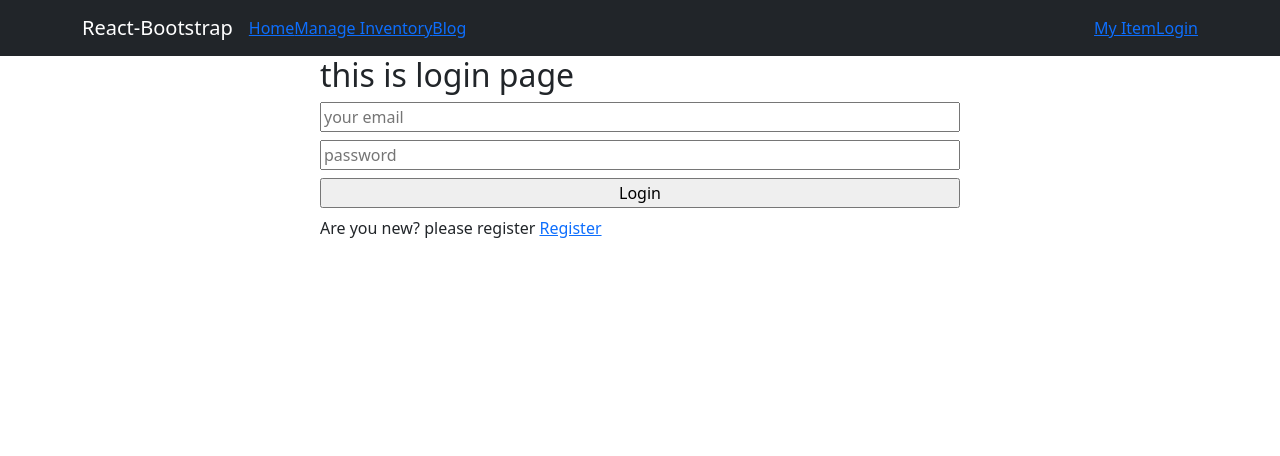
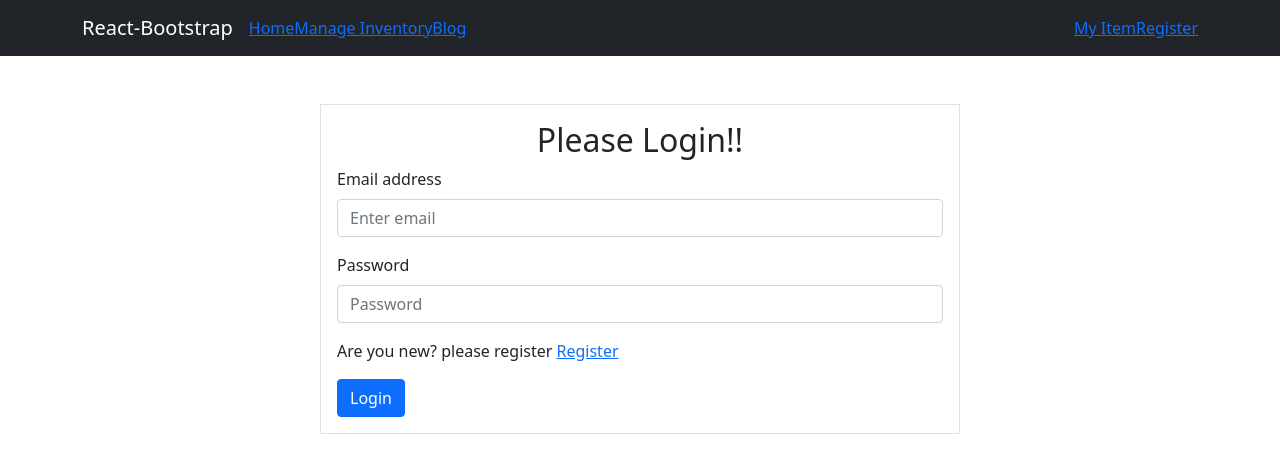
Before and after one commit to muh-arifulislam/warehouse-management-client, a React (Create React App) app: page /login in a window 1280 px wide. Shown: the top 456 px of the page. Built offline with nearby package versions, Linux system fonts and the light colour scheme; no server answers.

Commit message:
authentication updated

```diff
--- /dev/null
+++ b/src/pages/Loading/Loding.js
@@ -0,0 +1,14 @@
+import React from 'react';
+import { Spinner } from 'react-bootstrap';
+
+const Loading = () => {
+    return (
+        <div className='d-flex justify-content-center mt-5'>
+            <Spinner animation="border" role="status">
+                <span className="visually-hidden">Loading...</span>
+            </Spinner>
+        </div>
+    );
+};
+
+export default Loading;
--- a/src/pages/Login/Login.js
+++ b/src/pages/Login/Login.js
@@ -1,15 +1,15 @@
 import React from 'react';
 import { useState } from 'react';
-import { useSignInWithEmailAndPassword } from 'react-firebase-hooks/auth';
+import { signInWithEmailAndPassword } from "firebase/auth";
 import { Link, useLocation, useNavigate } from 'react-router-dom';
 import auth from '../../firebase.init';
+import { useAuthState } from 'react-firebase-hooks/auth';
+import { Button, Form } from 'react-bootstrap';
+import Loading from '../Loading/Loding';
 const Login = () => {
-    const [
-        signInWithEmailAndPassword,
-        user,
-        loading,
-        error,
-    ] = useSignInWithEmailAndPassword(auth);
+    const [user] = useAuthState(auth);
+    const [error, setError] = useState('');
+    const [loading, setLoading] = useState(false);
     // protected
     let navigate = useNavigate();
     let location = useLocation();
@@ -23,24 +23,50 @@ const Login = () => {
     const handlePasswordBlur = (event) => {
         SetPassword(event.target.value);
     }
-    const handleSubmit = async event => {
+    const handleSubmit = event => {
         event.preventDefault();
-        await signInWithEmailAndPassword(email, password);
-        navigate(from, { replace: true });
+        setLoading(true);
+        signInWithEmailAndPassword(auth, email, password)
+            .then((res) => {
+                setLoading(false);
+                navigate(from, { replace: true });
+            })
+            .catch((error) => {
+                setError(error.message);
+                setLoading(false);
+            })
         event.target.reset();
+
     }
     return (
-        <div className='w-50 mx-auto'>
-            <h2>this is login page</h2>
-            <form onSubmit={handleSubmit}>
-                <input onBlur={handleEmailBlur} className='d-block mb-2 w-100' type="email" name='email' placeholder='your email' />
-                <input onBlur={handlePasswordBlur} className='d-block mb-2 w-100' type="password" name="password" placeholder='password' required />
-                <input className='d-block mb-2 w-100' type="submit" value="Login" />
-            </form>
-            <div>
-                <p>Are you new? please register <Link to='/register'>Register</Link></p>
-            </div>
-        </div>
+        <>
+            {
+                loading ? <Loading></Loading> :
+                    <div className='w-50 mx-auto p-3 border mt-5'>
+                        <h2 className='text-center'>Please Login!!</h2>
+                        <Form onSubmit={handleSubmit}>
+                            <Form.Group className="mb-3" controlId="formBasicEmail">
+                                <Form.Label>Email address</Form.Label>
+                                <Form.Control onBlur={handleEmailBlur} type="email" placeholder="Enter email" />
+                            </Form.Group>
+                            <Form.Group className="mb-3" controlId="formBasicPassword">
+                                <Form.Label>Password</Form.Label>
+                                <Form.Control onBlur={handlePasswordBlur} type="password" placeholder="Password" />
+                            </Form.Group>
+                            {/* error section  */}
+                            <div>
+                                <p className='text-danger'>{error && error}</p>
+                            </div>
+                            <div>
+                                <p>Are you new? please register <Link to='/register'>Register</Link></p>
+                            </div>
+                            <Button variant="primary" type="submit">
+                                Login
+                            </Button>
+                        </Form>
+                    </div>
+            }
+        </>
     );
 };
 
--- a/src/pages/Register/Register.js
+++ b/src/pages/Register/Register.js
@@ -1,7 +1,9 @@
 import React, { useRef, useState } from 'react';
 import { Button, Form, Spinner } from 'react-bootstrap';
 import { useCreateUserWithEmailAndPassword, useSendEmailVerification, useUpdateProfile } from 'react-firebase-hooks/auth';
+import { Link } from 'react-router-dom';
 import auth from '../../firebase.init';
+import Loading from '../Loading/Loding';
 
 const Register = () => {
     const [
@@ -35,14 +37,9 @@ const Register = () => {
         }
     }
     return (
-        <div>
-            <div className='d-flex justify-content-center mt-5'>
+        <>
             {
-                    (loading || updating || sending) && <Spinner animation="border" role="status">
-                        <span className="visually-hidden">Loading...</span>
-                    </Spinner>
-                }
-            </div>
+                (loading || updating) ? <Loading></Loading> :
                     <div className='w-50 mx-auto p-3 border mt-5'>
                         <h2 className='text-center'>Please Register</h2>
                         <Form onSubmit={handleSubmit}>
@@ -62,17 +59,22 @@ const Register = () => {
                                 <Form.Label>Confirm Password</Form.Label>
                                 <Form.Control ref={confirmPasswordRef} type="password" placeholder="Confirm Password" />
                             </Form.Group>
+                            {/* display error section  */}
                             <div>
                                 {
                                     error1 && <p className='text-danger'>{error}</p>
                                 }
                             </div>
+                            <div>
+                                <p>Already Registered? please <Link to='/login'>Login</Link></p>
+                            </div>
                             <Button variant="primary" type="submit">
-                        Submit
+                                Register
                             </Button>
                         </Form>
                     </div>
-        </div >
+            }
+        </>
     );
 };
 
--- a/src/pages/Shared/Header/Header.js
+++ b/src/pages/Shared/Header/Header.js
@@ -2,11 +2,12 @@ import { signOut } from 'firebase/auth';
 import React from 'react';
 import { Container, Nav, Navbar } from 'react-bootstrap';
 import { useAuthState } from 'react-firebase-hooks/auth';
-import { Link } from 'react-router-dom';
+import { Link, useLocation } from 'react-router-dom';
 import auth from '../../../firebase.init';
 
 const Header = () => {
     const [user] = useAuthState(auth);
+    let { pathname } = useLocation();
     const handleSignOut = () => {
         signOut(auth)
             .then(() => {
@@ -31,7 +32,10 @@ const Header = () => {
                         <Nav>
                             <Link to='/my-item'>My Item</Link>
                             {
-                                user ? <button onClick={handleSignOut}>Log Out</button> : <Link to='/login'>Login</Link>
+                                user ? <button onClick={handleSignOut}>Log Out</button> :
+                                    pathname === '/login' ? <Link to='/register'>Register</Link> :
+                                        <Link to='/login'>Login</Link>
+
                             }
                         </Nav>
                     </Navbar.Collapse>
```
Also changed, not shown: src/pages/Shared/Item/Item.js (added, +11 -0 lines), src/pages/Shared/Items/Items.js (added, +11 -0 lines), src/pages/Shared/Item/Item.css (added), src/pages/Shared/Items/Items.css (added). Lines whose indentation alone changed are shown as unchanged.
